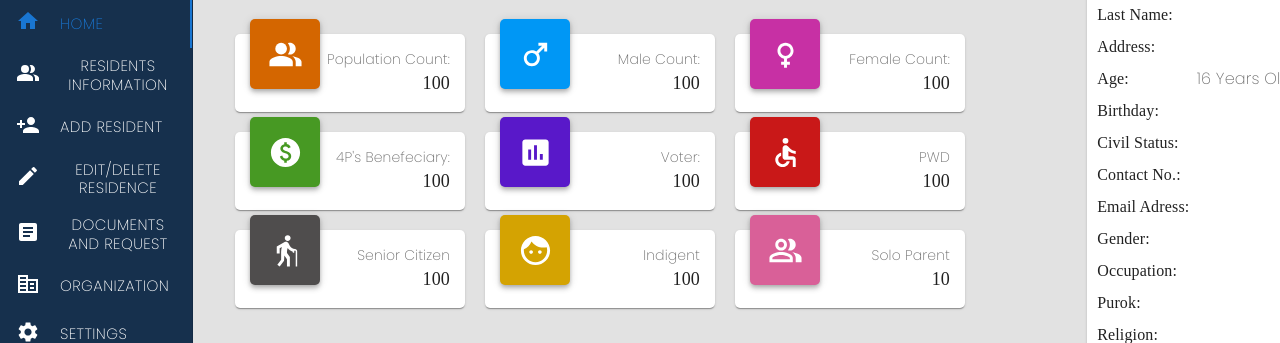
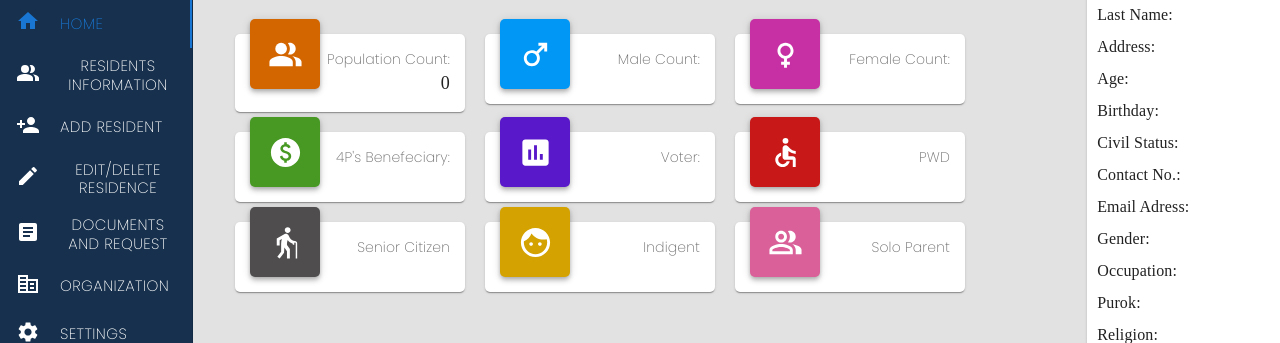
Before and after one commit to Gelokun/mem, a React (Create React App) app: page /dashboard/resident-information in a window 1280 px wide. Shown: the part 174-517 px from the top of the page. Built offline with nearby package versions, Linux system fonts and the light colour scheme; no server answers; the database is empty; sample sign-in values are in the browser's storage.

Commit message:
BroomBroom

```diff
--- a/src/pages/adminAccess/AddResident.js
+++ b/src/pages/adminAccess/AddResident.js
@@ -1,6 +1,6 @@
 import React, { useState } from "react";
 import { db } from "../../utils/firebase";
-import { addDoc, collection } from "firebase/firestore";
+import { addDoc, collection, doc, increment, updateDoc } from "firebase/firestore";
 import { Box } from "@mui/system";
 import style from "../../styles/DashboardStyles";
 import {
@@ -50,6 +50,41 @@ export default function AddResident() {
 
   //Firebase
   const createUser = async () => {
+    if (datas.gender === 'Male') {
+      updateDoc(doc(db, 'fixedData', 'totalData'), {
+        totalMale: increment(1)
+      })
+    }
+    else {
+      updateDoc(doc(db, 'fixedData', 'totalData'), {
+        totalFemale: increment(1)
+      })
+    }
+    if (datas.fourPs === 'Eligible') {
+      updateDoc(doc(db, 'fixedData', 'totalData'), {
+        totalFourPs: increment(1)
+      })
+    }
+    if (datas.voter === 'Yes') {
+      updateDoc(doc(db, 'fixedData', 'totalData'), {
+        totalVoter: increment(1)
+      })
+    }
+    if (datas.pwd === 'Yes') {
+      updateDoc(doc(db, 'fixedData', 'totalData'), {
+        totalPWD: increment(1)
+      })
+    }
+    if (datas.senior === 'Yes') {
+      updateDoc(doc(db, 'fixedData', 'totalData'), {
+        totalSenior: increment(1)
+      })
+    }
+    if (datas.indigent === 'Yes') {
+      updateDoc(doc(db, 'fixedData', 'totalData'), {
+        totalIndigent: increment(1)
+      })
+    }
     await addDoc(usersCollectionRef, {
       FirstName: datas.firstName,
       MiddleName: datas.middleName,
@@ -71,7 +106,7 @@ export default function AddResident() {
       Scholar: datas.scholar,
       Voter: datas.voter,
       Photo: datas.photoURL,
-    });
+    })
   };
   const handleChanged = (e) => {
     setDatas({ ...datas, [e.target.name]: e.target.value });
@@ -259,8 +294,8 @@ export default function AddResident() {
                 </Select>
               </Box>
 
-            {/*Senior*/}
-            <Box sx={style.infoItemContainer}>
+              {/*Senior*/}
+              <Box sx={style.infoItemContainer}>
                 <Typography sx={style.infoItemText}>Senior:</Typography>
                 <Select
                   sx={style.genderSelect}
--- a/src/pages/adminAccess/ResidentInformation.js
+++ b/src/pages/adminAccess/ResidentInformation.js
@@ -33,6 +33,8 @@ import PeopleAltOutlinedIcon from '@mui/icons-material/PeopleAltOutlined';
 
 export default function ResidentInformation() {
   const [users, setUsers] = useState([]);
+  const [totality, setTotality] = useState([]);
+  const [population, setPopulation] = useState(0);
   const [selectedUser, setSelectedUser] = useState([])
   const [isLoading, setIsLoading] = useState(false);
   const handleClick = (id) => {
@@ -47,6 +49,7 @@ export default function ResidentInformation() {
       const querySnapshot = await getDocs(collection(db, "users"));
       querySnapshot.forEach((doc) => {
         dataUser.push({ id: doc.id, ...doc.data() })
+        setPopulation(querySnapshot.size)
       })
       setTimeout(() => {
         setUsers(dataUser)
@@ -54,6 +57,21 @@ export default function ResidentInformation() {
       }, 500)
     }
     fetchData();
+  }, []);
+  useEffect(() => {
+    async function fetchTotalData() {
+      const total = doc(db, 'fixedData', 'totalData');
+      const docSnap = await getDoc(total);
+      if (docSnap.exists()) {
+        // Convert to City object
+        const city = docSnap.data();
+        // Use a City instance method
+        setTotality(city)
+      } else {
+        console.log("No such document!");
+      }
+    }
+    fetchTotalData();
   }, []);
   return (
     <Box>
@@ -185,7 +203,6 @@ export default function ResidentInformation() {
           {/*Table End Here*/}
 
           {/*Summary*/}
-
           <Box sx={style.summaryCountContainer}>
             <Grid container>
               {/*Population Count*/}
@@ -199,7 +216,7 @@ export default function ResidentInformation() {
                       Population Count:{" "}
                     </Typography>
                     <Typography sx={style.infoDescriptionValue}>
-                      100{" "}
+                      {population}
                     </Typography>
                   </Box>
                 </Box>
@@ -216,7 +233,7 @@ export default function ResidentInformation() {
                       Male Count:{" "}
                     </Typography>
                     <Typography sx={style.infoDescriptionValue}>
-                      100{" "}
+                      {totality.totalMale}
                     </Typography>
                   </Box>
                 </Box>
@@ -233,7 +250,7 @@ export default function ResidentInformation() {
                       Female Count:{" "}
                     </Typography>
                     <Typography sx={style.infoDescriptionValue}>
-                      100{" "}
+                      {totality.totalFemale}
                     </Typography>
                   </Box>
                 </Box>
@@ -250,7 +267,7 @@ export default function ResidentInformation() {
                       4P's Benefeciary:{" "}
                     </Typography>
                     <Typography sx={style.infoDescriptionValue}>
-                      100{" "}
+                      {totality.totalFourPs}
                     </Typography>
                   </Box>
                 </Box>
@@ -265,7 +282,7 @@ export default function ResidentInformation() {
                   <Box sx={style.infoTextContainer}>
                     <Typography sx={style.infoDescription}>Voter: </Typography>
                     <Typography sx={style.infoDescriptionValue}>
-                      100{" "}
+                      {totality.totalVoter}
                     </Typography>
                   </Box>
                 </Box>
@@ -280,7 +297,7 @@ export default function ResidentInformation() {
                   <Box sx={style.infoTextContainer}>
                     <Typography sx={style.infoDescription}>PWD </Typography>
                     <Typography sx={style.infoDescriptionValue}>
-                      100{" "}
+                      {totality.totalPWD}
                     </Typography>
                   </Box>
                 </Box>
@@ -297,7 +314,7 @@ export default function ResidentInformation() {
                       Senior Citizen{" "}
                     </Typography>
                     <Typography sx={style.infoDescriptionValue}>
-                      100{" "}
+                      {totality.totalSenior}
                     </Typography>
                   </Box>
                 </Box>
@@ -314,7 +331,7 @@ export default function ResidentInformation() {
                       Indigent{" "}
                     </Typography>
                     <Typography sx={style.infoDescriptionValue}>
-                      100{" "}
+                      {totality.totalIndigent}
                     </Typography>
                   </Box>
                 </Box>
@@ -331,7 +348,7 @@ export default function ResidentInformation() {
                       Solo Parent{" "}
                     </Typography>
                     <Typography sx={style.infoDescriptionValue}>
-                      10{" "}
+                      {totality.totalSoloParent}
                     </Typography>
                   </Box>
                 </Box>
@@ -340,7 +357,7 @@ export default function ResidentInformation() {
           </Box>
         </Grid>
 
-        <Grid item xs={2} sx={style.residentInfoBox}>
+        <Grid sx={style.residentInfoBox}>
           <Box sx={style.infoContainer}>
             <Box sx={style.personalInfoTitle}>
               <Typography sx={style.personalInfoText}>Resident's Personal Information</Typography>
--- a/src/styles/DashboardStyles.js
+++ b/src/styles/DashboardStyles.js
@@ -295,6 +295,7 @@ const style = {
     residentInfoBox: {
         display: 'flex',
         justifyContent: 'center',
+        width: '32%',
     },
     infoFixed: {
         width: '35%',
@@ -321,6 +322,7 @@ const style = {
 
     summaryCountContainer: {
         marginTop: '30px',
+
     },
     perItem: {
         margin: '10px',
```
